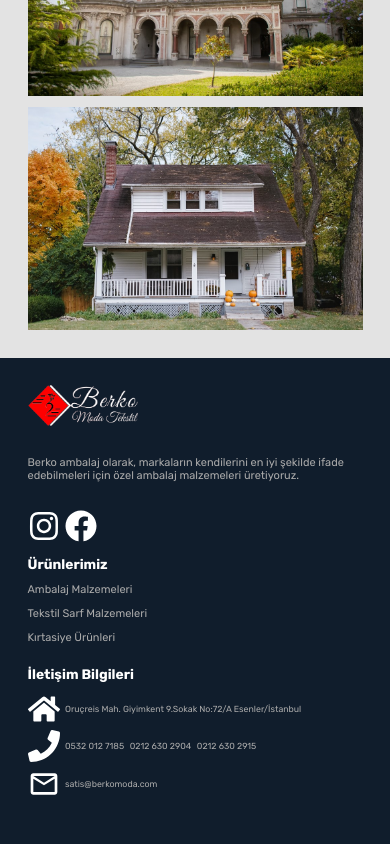
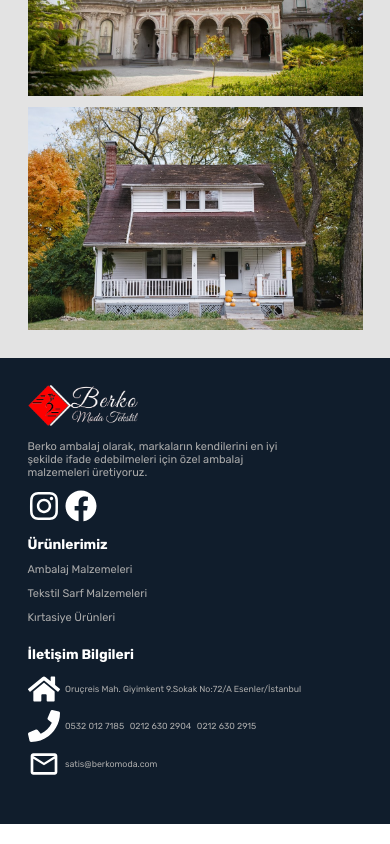
Before and after one commit to TheSky04/berko, a React (Vite) app: page / in a window 390 px wide. Shown: the part 2312-3156 px from the top of the page. Built offline with nearby package versions, Linux system fonts and the light colour scheme.

Commit message:
footer responsive problem is solved.

```diff
--- a/src/index.css
+++ b/src/index.css
@@ -216,7 +216,7 @@ body {
     align-items: center;
     justify-content: center;
     flex-direction: column;
-    transition: all 0.5s ease-in;
+    transition: all 0.1s ease-in;
 
     /* Hide navigation */
     /* Allows NO transitions at all */
--- a/src/styles/Footer.module.css
+++ b/src/styles/Footer.module.css
@@ -2,8 +2,10 @@
   background-color: #101d2c;
   padding: 5rem;
   font-size: 1rem;
-  display: grid;
-  grid-template-columns: repeat(auto-fit, minmax(40rem, 1fr));
+  display: flex;
+  flex-wrap: wrap;
+  align-items: center;
+  justify-content: space-between;
   color: #aaa;
 }
 
@@ -22,7 +24,7 @@
 .footerLeft {
   font-size: 2rem;
   margin-bottom: 2rem;
-  padding-right: 3rem;
+  max-width: 50rem;
 }
 
 .footerLeft img {
@@ -37,7 +39,7 @@
 }
 
 .footerLeftText {
-  margin: 5rem 0;
+  margin: 2rem 0;
 }
 
 .footerLeftIcons {
@@ -53,7 +55,6 @@
 .footerCenter {
   font-size: 1.6rem;
   margin-bottom: 2rem;
-  padding-left: 10rem;
 }
 
 .footerCenterLink {
@@ -93,9 +94,3 @@
   flex-wrap: wrap;
   gap: 1rem;
 }
-
-@media only screen and (max-width: 920px) {
-  .footerCenter {
-    padding-left: 0;
-  }
-}
```
